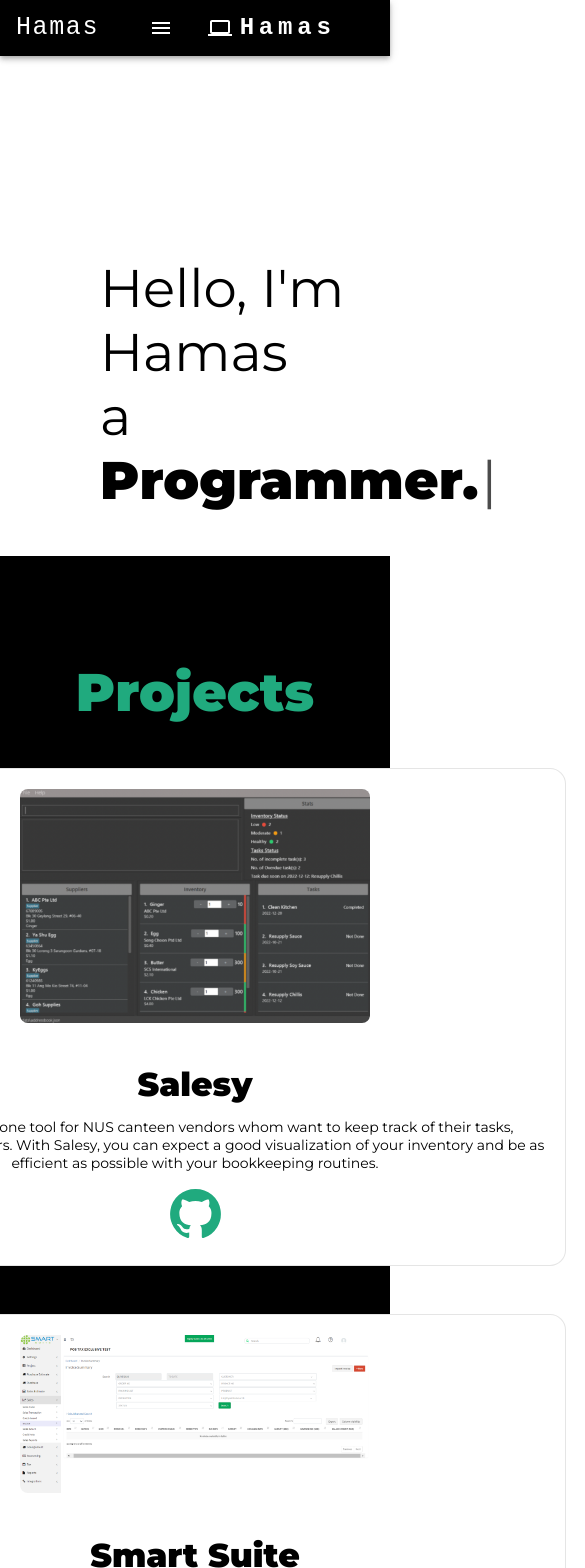
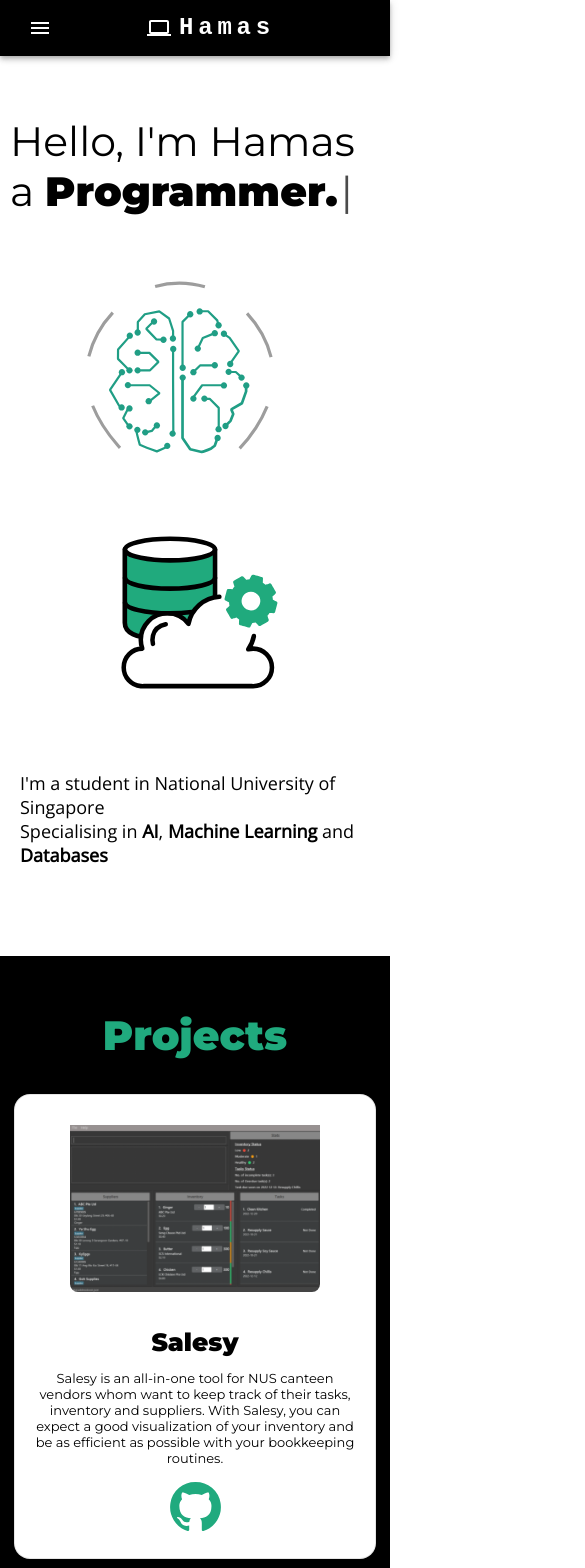
Before and after one commit to Bahamas20/Portfolio, a React (Create React App) app: page / in a window 390 px wide. Shown: the top 1568 px of the page, 585 px wide, since content can reach past the window. Built offline with nearby package versions, Linux system fonts and the light colour scheme.

Commit message:
added responsive media queries

```diff
--- a/public/index.css
+++ b/public/index.css
@@ -1,6 +1,6 @@
 body {
     margin: 0;
-    padding: 0;
+    padding: 0 !important;
   }
 .font-mont {
   font-family: 'Montserrat', sans-serif;
--- a/src/components/ResponsiveAppBar.jsx
+++ b/src/components/ResponsiveAppBar.jsx
@@ -7,13 +7,9 @@ import Typography from '@mui/material/Typography';
 import Menu from '@mui/material/Menu';
 import MenuIcon from '@mui/icons-material/Menu';
 import Container from '@mui/material/Container';
-import Avatar from '@mui/material/Avatar';
 import Button from '@mui/material/Button';
-import Tooltip from '@mui/material/Tooltip';
 import MenuItem from '@mui/material/MenuItem';
-import AdbIcon from '@mui/icons-material/Adb';
 import ComputerIcon from '@mui/icons-material/Computer';
-import { Link as ScrollLink, animateScroll as scroll } from 'react-scroll';
 
 
 const pages = ['Home', 'Projects', 'Skills','About Me','Contact Me'];
@@ -39,6 +35,7 @@ function ResponsiveAppBar() {
 
   function scrollToSection(id) {
     const element = document.getElementById(id);
+    console.log(id)
     if (element) {
       element.scrollIntoView({
         behavior: 'smooth',
@@ -47,33 +44,10 @@ function ResponsiveAppBar() {
   }
 
   return (
-    <AppBar position="static" sx={{background:'black'}}>
+<AppBar position="static" sx={{backgroundColor:'black'}} >
       <Container maxWidth="xl">
         <Toolbar disableGutters>
-          <ComputerIcon sx={{ display: { xs: 'none', md: 'flex',fontSize:'55px'}, mr: 1,paddingRight:'15px'}} />
-          <Typography
-            variant="h6"
-            noWrap
-            component="a"
-            href="#app-bar-with-responsive-menu"
-            sx={{
-              mr: 2,
-              display: { xs: 'flex' },
-              flexGrow: 1,
-              fontFamily: 'monospace',
-              fontWeight: 500,
-              fontSize:"25px",
-              letterSpacing: '.1rem',
-              color: 'inherit',
-              textDecoration: 'none',
-
-            }}
-          >
-            Hamas
-          </Typography>
-
-          <Box sx={{ flexGrow: 1, display: { xs: 'flex', md: 'none'}}}>
-            <IconButton
+        <IconButton
               size="large"
               aria-label="account of current user"
               aria-controls="menu-appbar"
@@ -83,6 +57,9 @@ function ResponsiveAppBar() {
             >
               <MenuIcon />
             </IconButton>
+          <ComputerIcon sx={{ display: { xs: 'none', md: 'flex',fontSize:'55px'}, mr: 1,paddingRight:'15px'}} />
+
+          <Box sx={{ flexGrow: 1, display: { xs: 'flex', md: 'none'}}}>
             <Menu
               id="menu-appbar"
               anchorEl={anchorElNav}
@@ -97,17 +74,17 @@ function ResponsiveAppBar() {
               }}
               open={Boolean(anchorElNav)}
               onClose={handleCloseNavMenu}
-              sx={{
-                display: { xs: 'block', md: 'none'},
-              }}
               PaperProps={{
                 style: {
                   backgroundColor: 'black' ,
                   color:'white' // Change this to your desired background color
                 }}}
+              sx={{
+                display: { xs: 'block', md: 'none'}
+              }}
             >
               {pages.map((page) => (
-                <MenuItem key={page} onClick={handleCloseNavMenu}>
+                <MenuItem key={page} onClick={() => { handleCloseNavMenu(); scrollToSection(page.toLowerCase()); }}>
                   <Typography className='font-open' textAlign="center">{page}</Typography>
                 </MenuItem>
               ))}
--- a/src/pages/About.css
+++ b/src/pages/About.css
@@ -87,3 +87,52 @@
         transform: rotate(360deg);
     }
 }
+
+@media (max-width: 480px) {
+
+    .about {
+        padding-top: 20px;
+        background-color: black;
+        color: #20AA7E;
+        padding-bottom: 100px;
+        display: block;
+        height: 700px;
+    }
+    .description_text {
+        display: block;
+        flex-direction: row;
+        margin-top: 60px;
+    }
+
+    .box {
+        position: relative;
+        width: 300px;
+        height: 300px;
+        background-color: rgba(0, 0, 0, 0.5);
+        border-radius: 50%;
+        overflow: hidden;
+        margin-left: 50px;
+    }
+
+    .about_img {
+        height: 200px;
+        width: 200px;
+        border-radius: 50%;
+        z-index: 3;
+        position: relative;
+        top: 50px;
+        left: 50px;
+    }
+
+    .text {
+        width: 350px;
+        margin-left: 20px;
+        font-size: 14px;
+        font-weight: lighter;
+        color: white;
+        padding-top: 30px;
+    }
+
+
+
+}
--- a/src/pages/Contact.scss
+++ b/src/pages/Contact.scss
@@ -38,3 +38,46 @@
 .contact_button {
     margin-top: 10px;
 }
+
+@media (max-width:480px) {
+
+    .contact {
+        color: black;
+        background-color: white;
+        text-align: center;
+        padding-top: 20px;
+        padding-bottom: 100px;
+
+        h1 {
+            font-size: 41px;
+        }
+    }
+
+
+    .contact_button button {
+        width: 270px;
+    }
+    .contact_msg  .css-d7oefi-MuiFormControl-root-MuiTextField-root .MuiInputBase-root{
+        width: 270px;
+        height: 150px;
+
+    }
+
+    .contact_top  .css-iqro2g-MuiFormControl-root-MuiTextField-root .MuiInputBase-root{
+
+        width: 90px;
+
+    }
+
+    .contact_top .css-mimiop-MuiFormControl-root-MuiTextField-root .MuiInputBase-root {
+        width: 90px;
+
+    }
+
+    .contact_top .css-iqro2g-MuiFormControl-root-MuiTextField-root {
+        margin-right: 25px;
+
+    }
+
+
+}
--- a/src/pages/Project/Project.css
+++ b/src/pages/Project/Project.css
@@ -90,3 +90,37 @@
 .description {
     font-size: 14px;
 }
+
+@media (max-width: 480px) {
+    .project {
+        padding-top: 20px;
+        padding-bottom: 100px;
+    }
+
+    .section_title {
+        font-size:41px !important;
+
+    }
+
+    .work_card {
+        width: 320px;
+    }
+
+    .work_img {
+        width: 250px;
+        border-radius: 0.5rem;
+        margin-bottom: 10px;
+        padding-top: 10px;
+
+    }
+
+    .work_title {
+        font-size: 25px;
+    }
+
+    .description {
+        font-size: 13px;
+    }
+
+
+}
--- a/src/pages/Skills/Skills.scss
+++ b/src/pages/Skills/Skills.scss
@@ -84,3 +84,58 @@ i {
     color: #20AA7E;
 
 }
+
+@media (max-width:480px) {
+    .skills {
+        padding-top: 20px;
+        height: 550px;
+    }
+
+    .skill_container {
+        background-color: rgba(255, 255, 255, 0.864);
+        border: 1px solid rgba(0, 0, 0, 0.1);
+        padding: 0 !important;
+        border-radius: 1.25rem;
+        width: 350px;
+        grid-template-columns: repeat(2,185px);
+        row-gap: 1rem;
+
+    }
+
+    .skills-content {
+        margin-left: auto;
+        margin-right: auto;
+        display: flex;
+
+        h1 {
+            font-size: 21px;
+        }
+
+        .font-open {
+            font-weight: lighter;
+        }
+
+        img {
+            font-size: 40px;
+            height: 40px;
+            width: 40px;
+            padding-left: 0.7rem;
+            padding-top: 0.8rem;
+            color: #20AA7E;
+
+        }
+
+    }
+
+    i {
+        font-size: 40px;
+        padding-left: 0.7rem;
+        padding-top: 0.8rem;
+        color: #20AA7E;
+
+    }
+
+
+
+
+}
--- a/src/pages/intro.scss
+++ b/src/pages/intro.scss
@@ -51,3 +51,54 @@
   height: 150px;
 
 }
+
+@media (max-width: 480px ) {
+  .intro-container {
+    width: 400px;
+    padding-left: 10px;
+    padding-left: 10px;
+  }
+  .white-block {
+    height: 10px;
+  }
+  .intro-text {
+
+    height: 900px;
+
+    h1 {
+      font-size: 41px;
+    }
+
+    .text2 {
+
+      padding-left: 20px;
+      padding-top: 40px;
+
+      h2 {
+        font-weight: 400;
+        font-size: 18px;
+      }
+      span {
+        font-weight: bold;
+      }
+    }
+  }
+  .introduction {
+    display: block;
+  }
+
+  .ai-container {
+    height: 200px;
+    width: 200px;
+    padding-left: 80px;
+    padding-top: 40px;
+  }
+
+  .db-container {
+    height: 200px;
+    width: 200px;
+    padding-left: 95px;
+    padding-top: 60px;
+  }
+
+}
```
